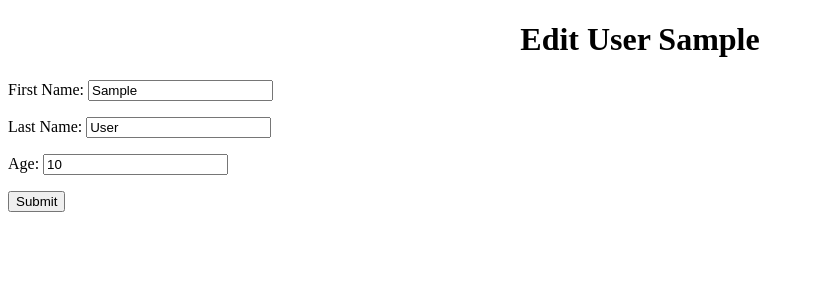
After one commit to dev-gabrielchaves/CRUD-Flask, a Flask app: page /edit/1 in a window 1280 px wide. The commit adds this page. Shown: the top 300 px of the page, without its empty margins (0-814 px from the left). Run offline with Flask 3, Linux system fonts and the light colour scheme; tables that the repository leaves empty hold one stand-in row (values such as "Sample post").

Commit message:
Adding 'EDIT' option

```diff
--- a/app.py
+++ b/app.py
@@ -72,6 +72,24 @@ def delete(id):
     # Redirecting to main page.
     return redirect('/')
 
+# The edit will basically get the id of the person that will be edited.
+@app.route('/edit/<int:id>', methods=['GET', 'POST'])
+def edit(id):
+    # Getting the person by the id.
+    person = Person.query.get(id)
+    if request.method == 'GET':
+        # If the request method is 'GET' then render the page and pass the person to the 'person'.
+        return render_template('edit_user.html', person= person)
+    elif request.method == 'POST':
+        # Changing the person information with the information that we got with the form.
+        person.first_name = request.form['first_name']
+        person.last_name = request.form['last_name']
+        person.age = request.form['age']
+        # Committing the changes and redirecting to the main page.
+        db.session.commit()
+        return redirect('/')
+
+
 if __name__ == '__main__':
     # I don't know why, but it is necessary to create that 'context', otherwise it won't work.
     with app.app_context():
--- /dev/null
+++ b/templates/edit_user.html
@@ -0,0 +1,36 @@
+<!DOCTYPE html>
+<html lang="en">
+<head>
+    <meta charset="UTF-8">
+    <meta name="viewport" content="width=device-width, initial-scale=1.0">
+    <title>Document</title>
+</head>
+<body>
+    <h1 style="text-align: center;">Edit User {{person.first_name}}</h1>
+    <!-- Creating our form that will get the data and send it to our route '/edit' with a 'POST ' request -->
+    <form action="/edit/{{person.id}}" method="post">
+        <!-- First Name field -->
+        <div>
+            <p>First Name:
+            <input type="text" name="first_name" id="first_name" value="{{person.first_name}}">
+            </p>
+        </div>
+        <!-- Last Name field -->
+        <div>
+            <p>Last Name:
+            <input type="text" name="last_name" id="last_name" value="{{person.last_name}}">
+            </p>
+        </div>
+        <!-- Age field -->
+        <div>
+            <p>Age:
+            <input type="number" name="age" id="age" value="{{person.age}}">
+            </p>
+        </div>
+        <!-- Submit button -->
+        <div>
+            <button type="submit">Submit</button>
+        </div>
+    </form>
+</body>
+</html>
--- a/templates/index.html
+++ b/templates/index.html
@@ -40,7 +40,7 @@
                 <td>{{person.last_name}}</td>
                 <td>{{person.age}}</td>
                 <!-- Link's to the edit and delete routes -->
-                <td><a href="/edit">Edit</a> | <a href="/delete/{{person.id}}">Delete</a></td>
+                <td><a href="/edit/{{person.id}}">Edit</a> | <a href="/delete/{{person.id}}">Delete</a></td>
             </tr>
             {% endfor %}
         </tbody>
```
